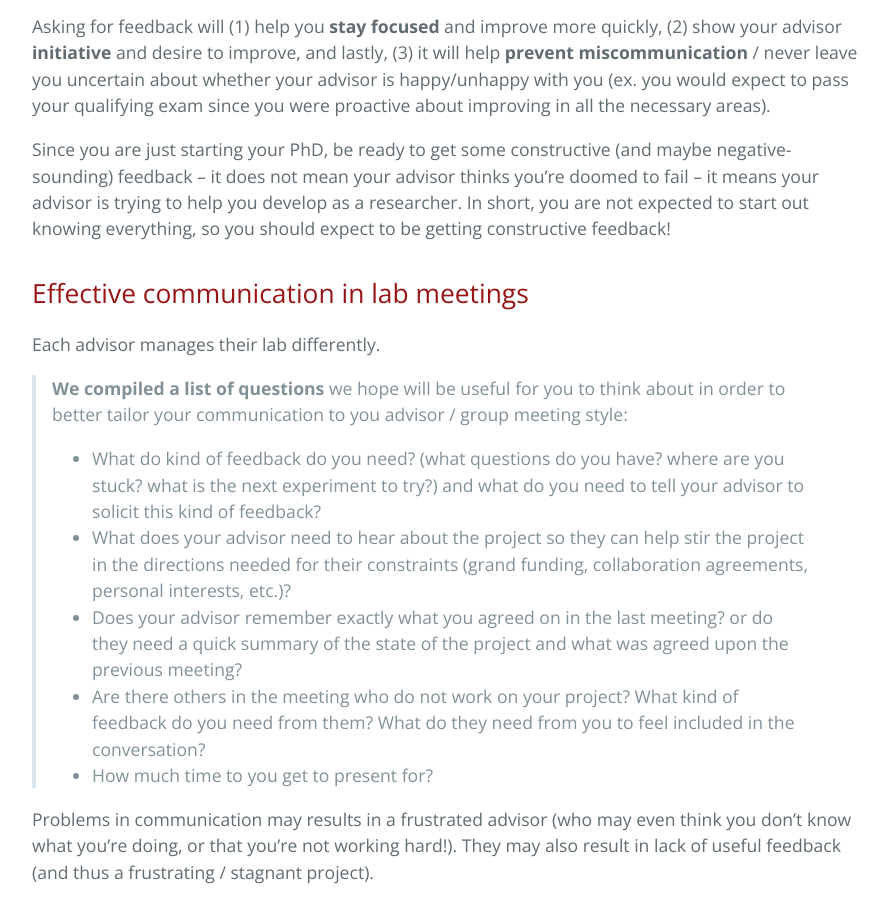
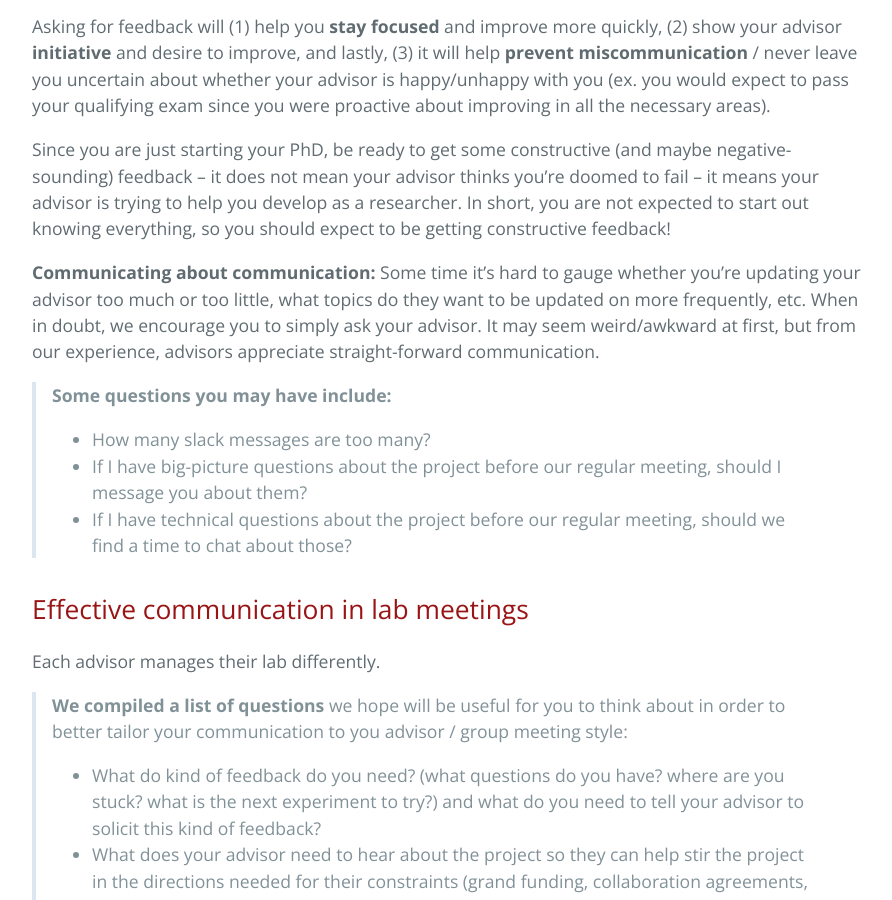
Before and after one commit to yanivyacoby/a-guide-to-your-phd, a Jekyll site: the page built from guide.md, in a window 1280 px wide and 900 px high, scrolled down 5040 px. Shown: the whole window, without its empty margins (192-1084 px from the left). Built offline with Jekyll 4.4.1, drawn with Linux system fonts in a browser that asks for light colours; some of the changed text lies outside the part shown.

Commit message:
Update guide.md

```diff
--- a/guide.md
+++ b/guide.md
@@ -1,6 +1,6 @@
 ---
 layout: default
-title: How to make the most out of your PhD?
+title: How to make the most out of your PhD
 description: A guide from current to incoming students
 ---
 
@@ -180,6 +180,17 @@ it does not mean your advisor thinks you’re doomed to fail --
 it means your advisor is trying to help you develop as a researcher.
 In short, you are not expected to start out knowing everything,
 so you should expect to be getting constructive feedback!
+
+**Communicating about communication:**
+Some time it's hard to gauge whether you're updating your advisor too much or too little,
+what topics do they want to be updated on more frequently, etc.
+When in doubt, we encourage you to simply ask your advisor.
+It may seem weird/awkward at first, but from our experience, advisors appreciate straight-forward communication.
+
+> **Some questions you may have include:**
+* How many slack messages are too many?
+* If I have big-picture questions about the project before our regular meeting, should I message you about them?
+* If I have technical questions about the project before our regular meeting, should we find a time to chat about those?
 
 
 ## Effective communication in lab meetings
```
